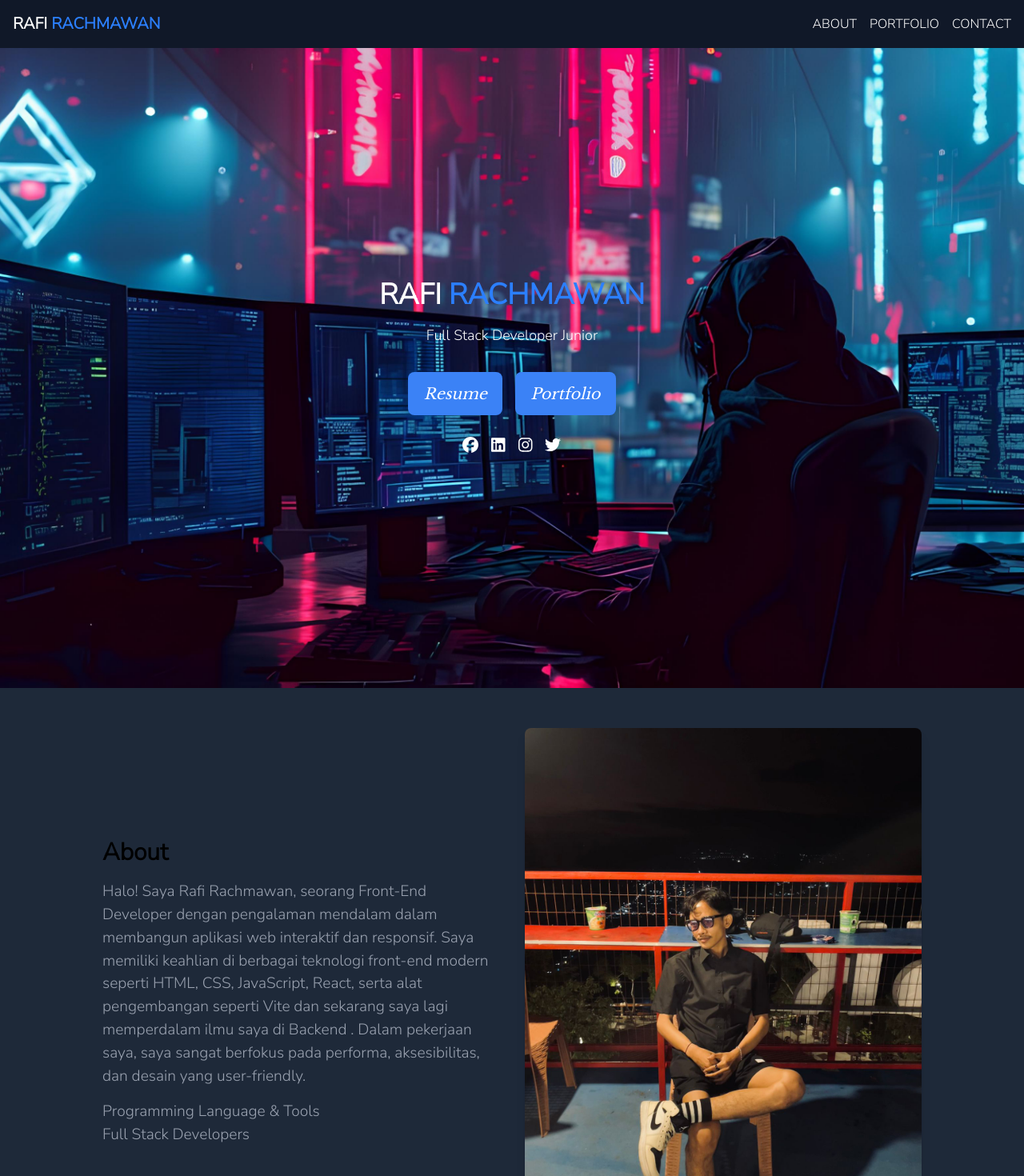
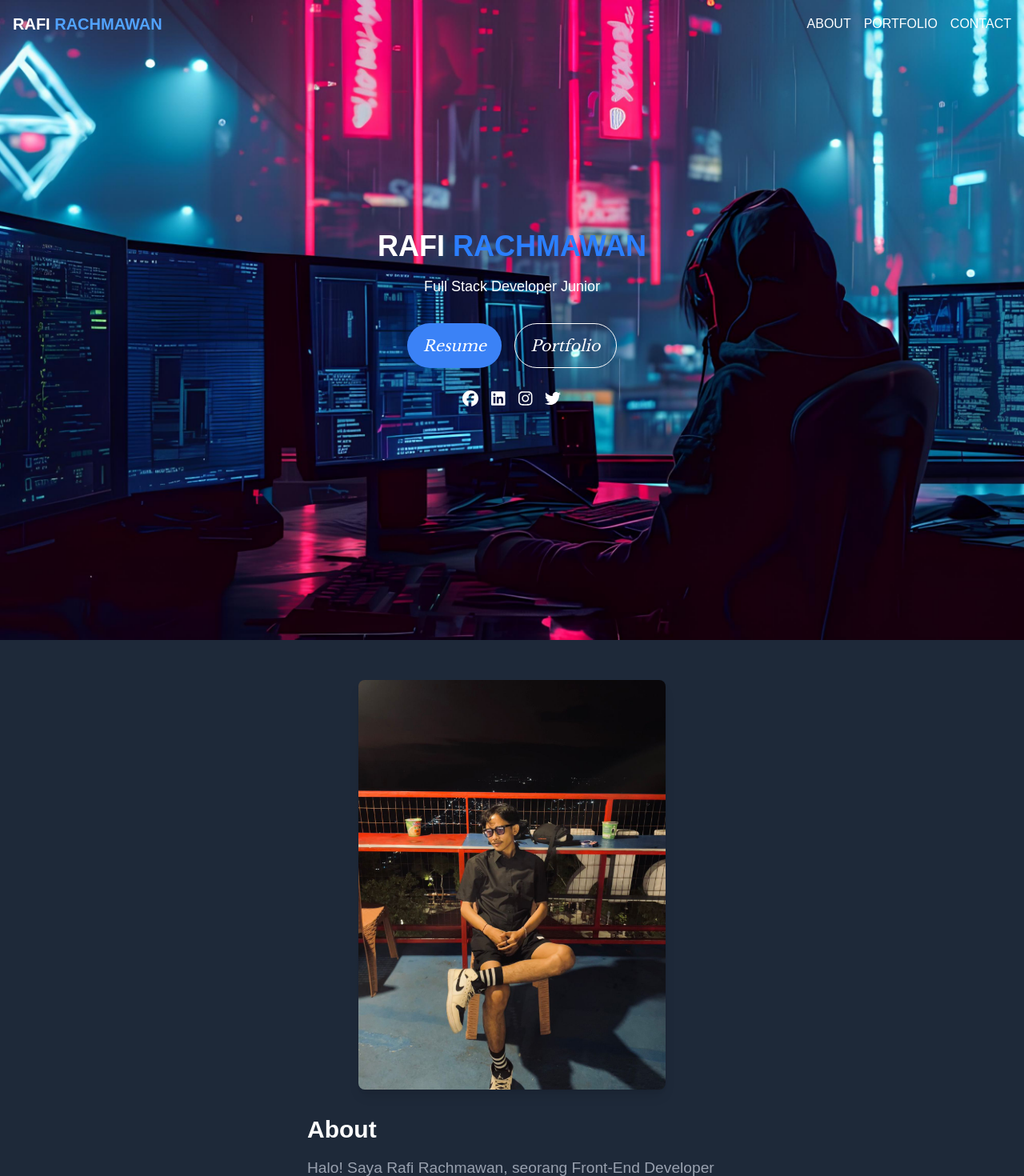
Before and after one commit to rafirachmawan/Website-Profile-React, a React (Vite) app: page / in a window 1280 px wide. Shown: the top 1470 px of the page at 80% size. Built offline with nearby package versions, Linux system fonts and the light colour scheme.

Commit message:
Update Navbar

```diff
--- a/src/App.css
+++ b/src/App.css
@@ -1,3 +1,7 @@
+@tailwind base;
+@tailwind components;
+@tailwind utilities;
+
 /* Global */
 @import url("https://fonts.googleapis.com/css2?family=Nunito+Sans:opsz,wght@6..12,300&display=swap");
 @import url("https://fonts.googleapis.com/css2?family=Kanit&display=swap");
--- a/src/components/about2/index.jsx
+++ b/src/components/about2/index.jsx
@@ -1,35 +1,40 @@
 import React from "react";
-import "./style.css"; // Mengimpor CSS dengan benar
+import "./style.css"; // Pastikan file CSS diimpor dengan benar
 import ProfileImage from "../../assets/profil.jpeg";
 
-const index = () => {
+const Index = () => {
   return (
     <section id="about" className="py-16 px-6 bg-gray-800">
-      <div className="max-w-5xl mx-auto flex flex-col lg:flex-row items-center gap-8">
-        <div className="lg:w-1/2">
-          <h2 className="text-3xl font-bold mb-4">About</h2>
+      <div className="max-w-5xl mx-auto flex flex-col lg:flex-row-reverse items-center gap-8">
+        {/* Gambar di kanan */}
+        <div className="lg:w-1/2 flex justify-center">
+          <img
+            src={ProfileImage}
+            alt="Profile"
+            className="rounded-lg shadow-lg w-full max-w-sm"
+          />
+        </div>
+
+        {/* Teks di kiri */}
+        <div className="lg:w-1/2 text-left">
+          <h2 className="text-3xl font-bold mb-4 text-white">About</h2>
           <p className="text-gray-400 mb-4">
             Halo! Saya Rafi Rachmawan, seorang Front-End Developer dengan
             pengalaman mendalam dalam membangun aplikasi web interaktif dan
             responsif. Saya memiliki keahlian di berbagai teknologi front-end
             modern seperti HTML, CSS, JavaScript, React, serta alat pengembangan
-            seperti Vite dan sekarang saya lagi memperdalam ilmu saya di Backend
-            . Dalam pekerjaan saya, saya sangat berfokus pada performa,
+            seperti Vite dan sekarang saya lagi memperdalam ilmu saya di
+            Backend. Dalam pekerjaan saya, saya sangat berfokus pada performa,
             aksesibilitas, dan desain yang user-friendly.
           </p>
-          <p className="text-gray-400">Programming Language & Tools</p>
-          <p className="text-gray-400">Full Stack Developers</p>
-        </div>
-        <div className="lg:w-1/2">
-          <img
-            src={ProfileImage}
-            alt="Profile"
-            className="rounded-lg shadow-lg"
-          />
+          <p className="text-gray-400 font-semibold">
+            Programming Language & Tools
+          </p>
+          <p className="text-gray-400 font-semibold">Full Stack Developer</p>
         </div>
       </div>
     </section>
   );
 };
 
-export default index;
+export default Index;
--- a/src/components/header2/index.jsx
+++ b/src/components/header2/index.jsx
@@ -12,26 +12,6 @@
 const Index = () => {
   return (
     <div className="bg-gray-900 text-white">
-      {/* Navbar Section */}
-      <nav className="fixed top-0 left-0 right-0 z-50 p-4 bg-transparent">
-        <div className="container mx-auto flex justify-between items-center">
-          <div className="text-xl font-bold text-white">
-            RAFI <span className="text-blue-500">RACHMAWAN</span>
-          </div>
-          <div className="flex gap-4">
-            <a href="#about" className="text-white hover:text-blue-500">
-              About
-            </a>
-            <a href="#portfolio" className="text-white hover:text-blue-500">
-              Portfolio
-            </a>
-            <a href="#contact" className="text-white hover:text-blue-500">
-              Contact
-            </a>
-          </div>
-        </div>
-      </nav>
-
       {/* Hero Section */}
       <section
         className="min-h-screen bg-cover bg-center flex items-center justify-center"
--- /dev/null
+++ b/src/components/navbar2/index.jsx
@@ -0,0 +1,27 @@
+import React from "react";
+import "./style.css";
+
+const index = () => {
+  return (
+    <nav className="fixed top-0 left-0 right-0 z-50 p-4 bg-blue-900">
+      <div className="container mx-auto flex justify-between items-center">
+        <div className="text-xl font-bold text-white">
+          RAFI <span className="text-blue-400">RACHMAWAN</span>
+        </div>
+        <div className="flex gap-4">
+          <a href="#about" className="text-white hover:text-blue-300">
+            About
+          </a>
+          <a href="#portfolio" className="text-white hover:text-blue-300">
+            Portfolio
+          </a>
+          <a href="#contact" className="text-white hover:text-blue-300">
+            Contact
+          </a>
+        </div>
+      </div>
+    </nav>
+  );
+};
+
+export default index;
--- /dev/null
+++ b/src/components/navbar2/style.css
@@ -0,0 +1,16 @@
+@import "tailwindcss";
+@tailwind base;
+@tailwind components;
+@tailwind utilities;
+
+nav {
+  background-color: transparent !important; /* Pastikan navbar transparan */
+}
+
+nav a {
+  color: white; /* Warna teks link */
+}
+
+nav a:hover {
+  color: #3b82f6; /* Warna hover (biru) */
+}
--- a/src/pages/Home.jsx
+++ b/src/pages/Home.jsx
@@ -8,11 +8,13 @@
 import Header2 from "../components/header2/index";
 import About2 from "../components/about2/index";
 import Section from "../components/resume/index";
+import Navbar2 from "../components/navbar2/index";
 
 function Home() {
   return (
     <>
       {/* <Coba /> */}
+      <Navbar2 />
       <Header2 />
       <About2 />
       <Section />
```
